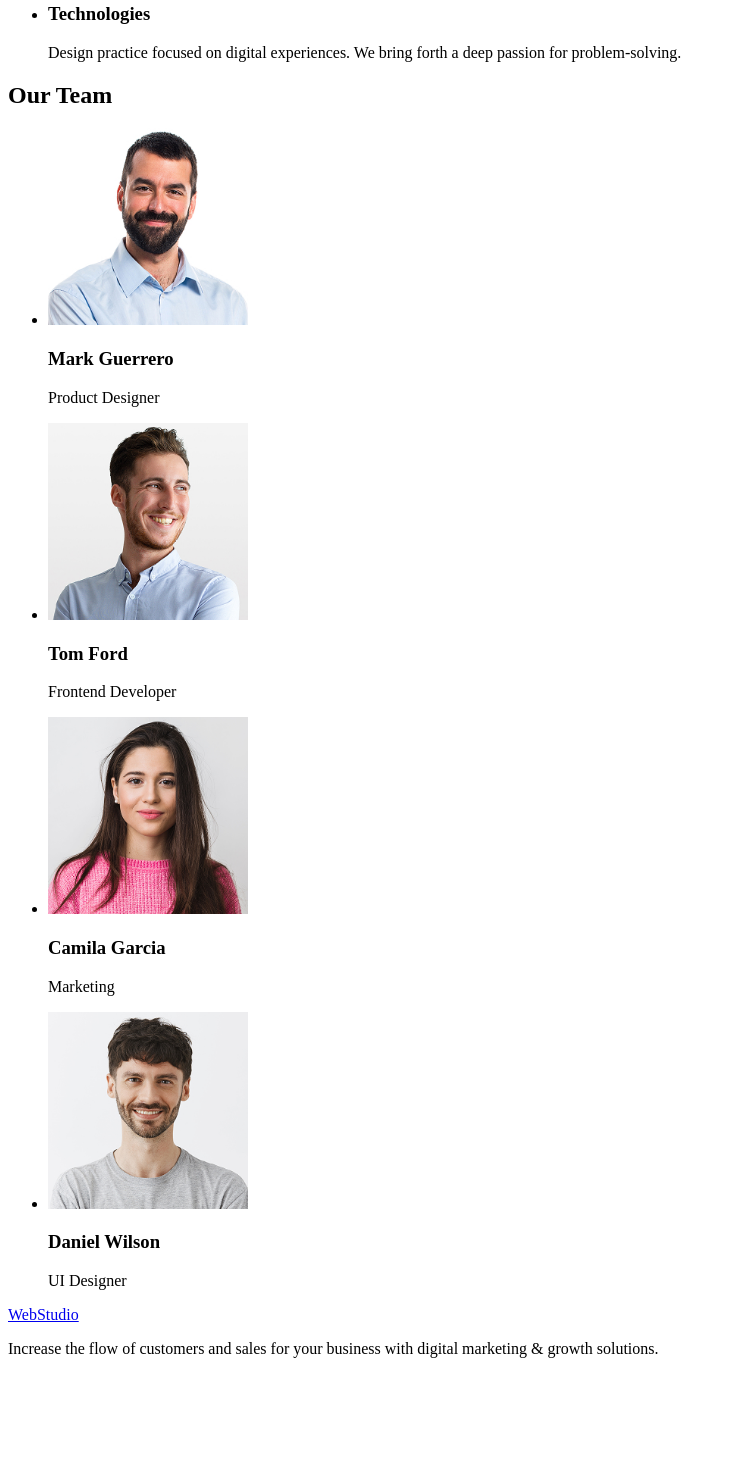
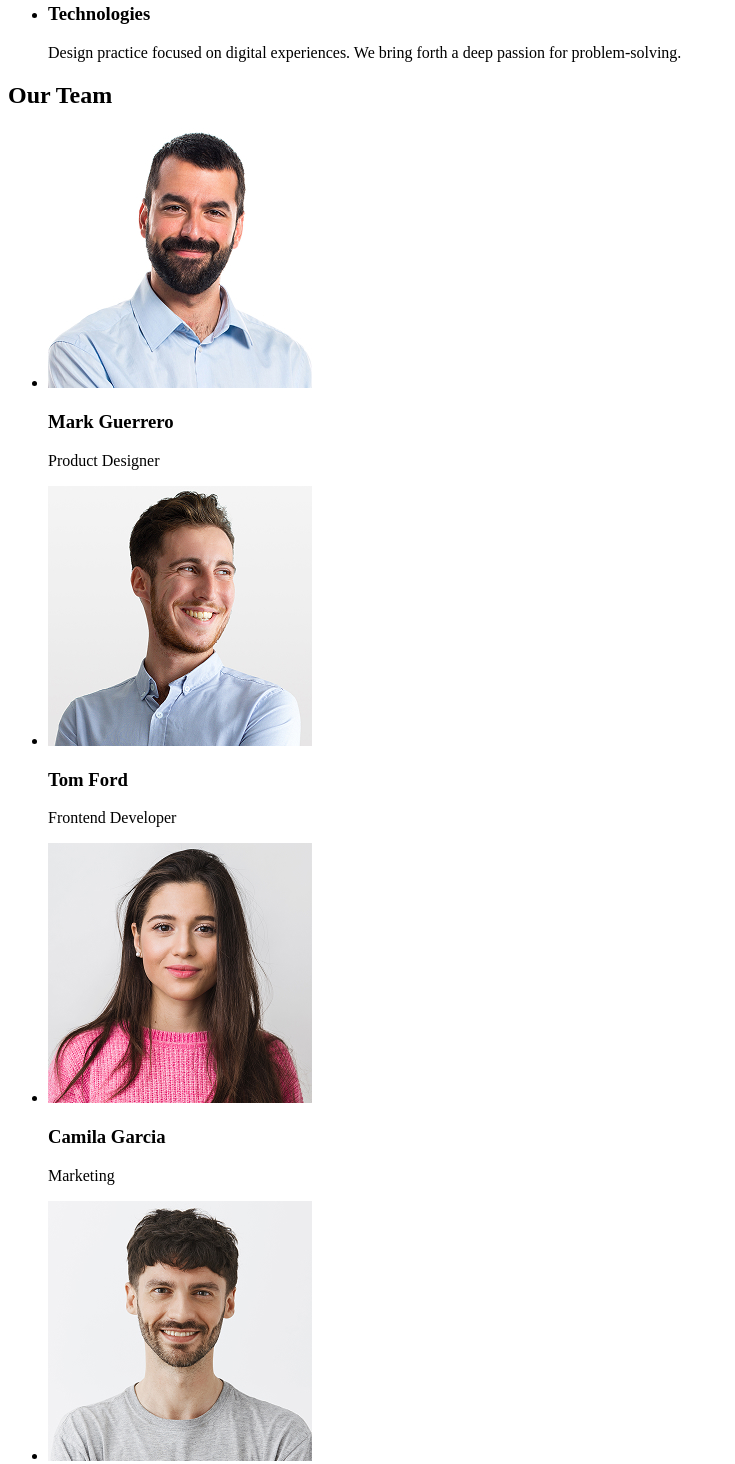
Before and after one commit to YuliiaSemernina/goit-markup-hw-01, a plain HTML site: page index.html in a window 1280 px wide. Shown: the part 532-1996 px from the top of the page, without its empty margins (0-735 px from the left). Before the commit the page ends 1906 px from the top, so only its background shows below. Drawn offline with Linux system fonts and the light colour scheme.

Commit message:
fix mistakes again

```diff
--- a/index.html
+++ b/index.html
@@ -64,22 +64,22 @@
         <h2>Our Team</h2>
         <ul>
           <li>
-            <img src="./images/team-1.jpg" alt="Mark Guerrero" width="200" />
+            <img src="./images/team-1.jpg" alt="Mark Guerrero" width="264" />
             <h3>Mark Guerrero</h3>
             <p>Product Designer</p>
           </li>
           <li>
-            <img src="./images/team-2.jpg" alt="Tom Ford" width="200" />
+            <img src="./images/team-2.jpg" alt="Tom Ford" width="264" />
             <h3>Tom Ford</h3>
             <p>Frontend Developer</p>
           </li>
           <li>
-            <img src="./images/team-3.jpg" alt="Camila Garcia" width="200" />
+            <img src="./images/team-3.jpg" alt="Camila Garcia" width="264" />
             <h3>Camila Garcia</h3>
             <p>Marketing</p>
           </li>
           <li>
-            <img src="./images/team-4.jpg" alt="Daniel Wilson" width="200" />
+            <img src="./images/team-4.jpg" alt="Daniel Wilson" width="264" />
             <h3>Daniel Wilson</h3>
             <p>UI Designer</p>
           </li>
```
